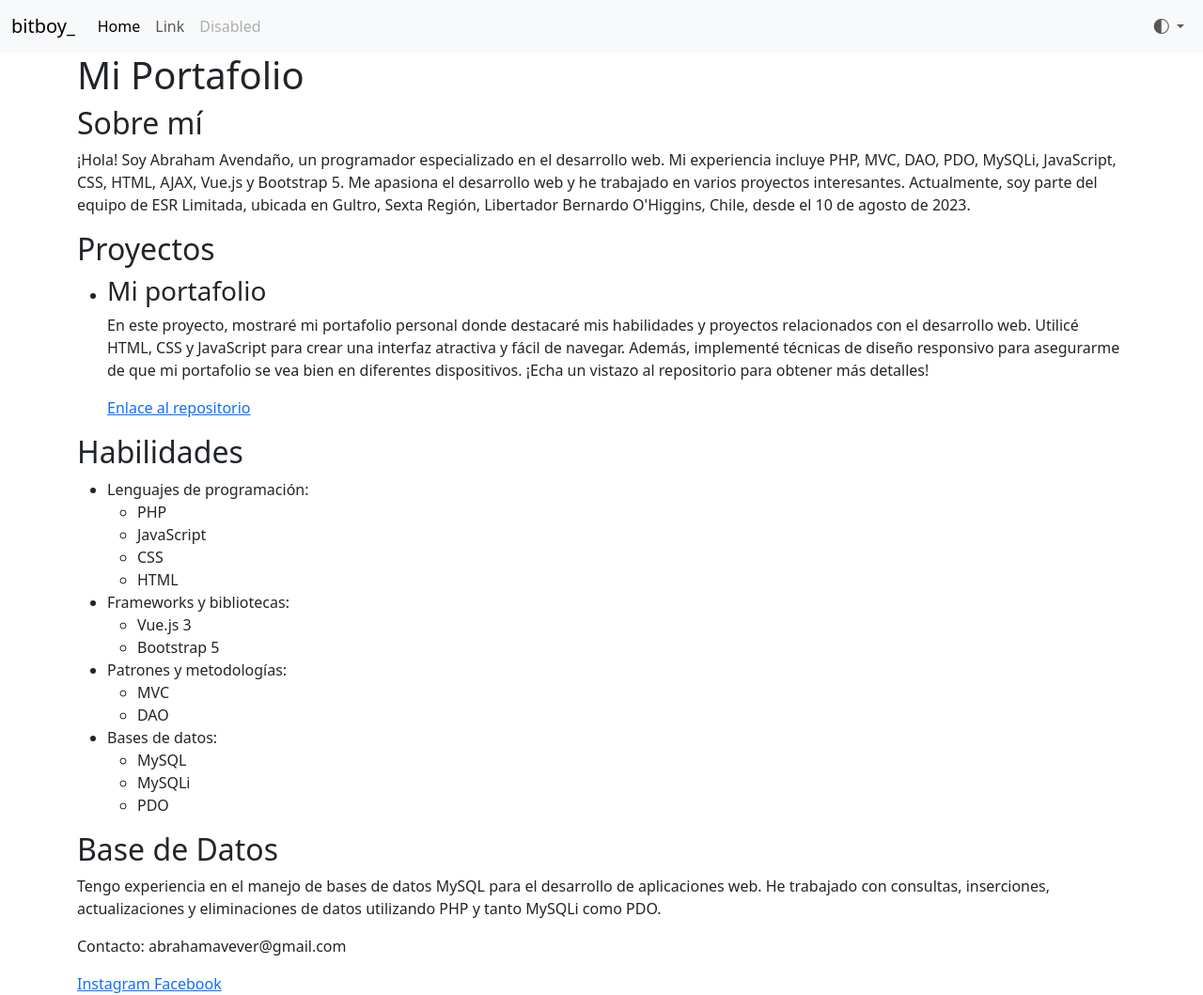
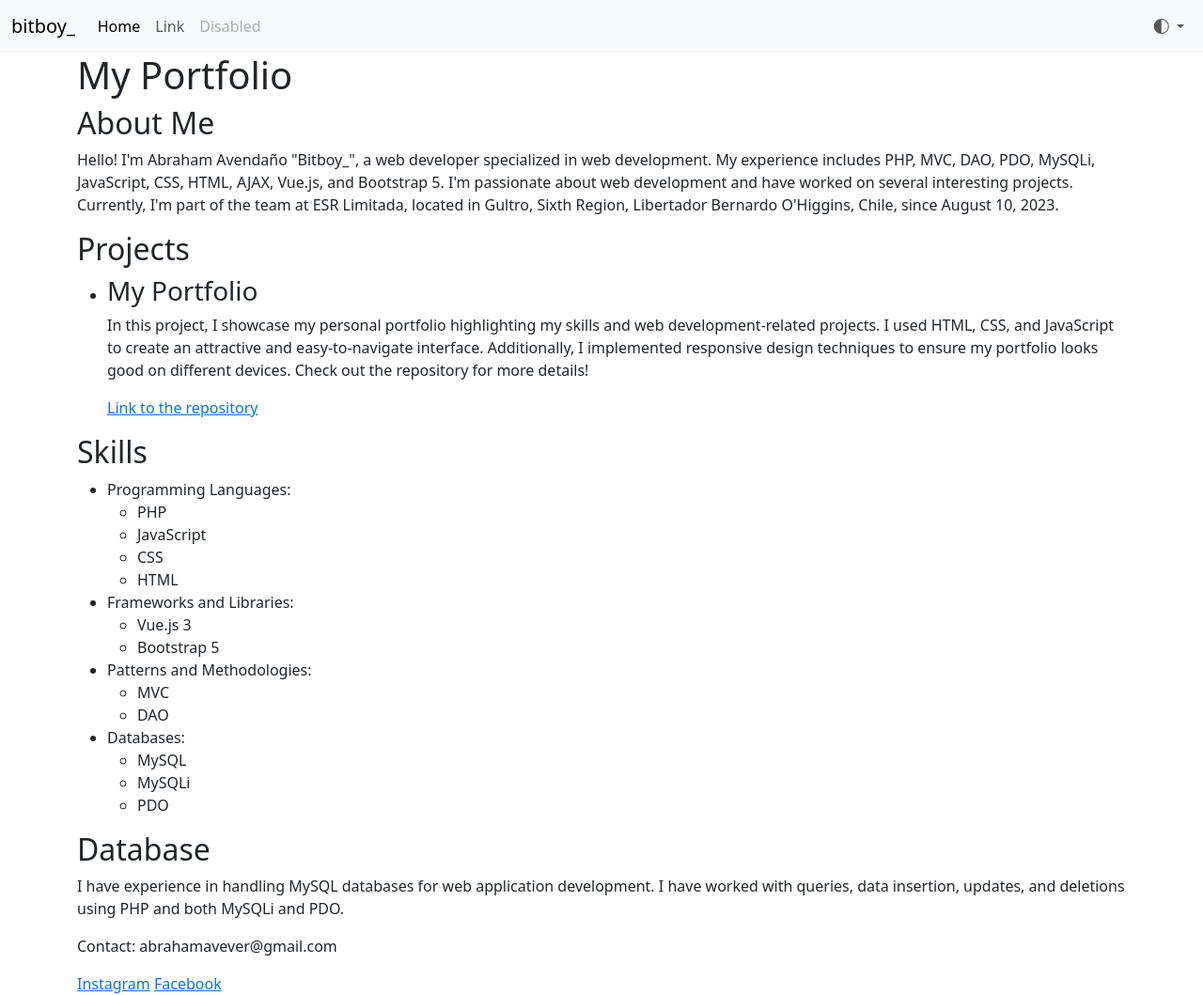
Before and after one commit to abrahamavever/social_media, a plain HTML site: page index.html in a window 1280 px wide. Shown: the whole page at 94% size. Drawn offline with nearby package versions, Linux system fonts and the light colour scheme.

Commit message:
Update to language english

```diff
--- a/index.html
+++ b/index.html
@@ -3,7 +3,7 @@
   <head>
     <meta charset="utf-8" />
     <meta name="viewport" content="width=device-width, initial-scale=1" />
-    <title>BitBoy_</title>
+    <title>bitboy_</title>
     <link
       id="theme-style"
       href="https://cdn.jsdelivr.net/npm/bootstrap@5.3.1/dist/css/bootstrap.min.css"
@@ -25,7 +25,6 @@
         dataLayer.push(arguments);
       }
       gtag("js", new Date());
-
       gtag("config", "G-2CRTFTN6L7");
     </script>
   </head>
@@ -52,7 +51,6 @@
             <li class="nav-item">
               <a class="nav-link" href="#">Link</a>
             </li>
-
             <li class="nav-item">
               <a class="nav-link disabled" aria-disabled="true">Disabled</a>
             </li>
@@ -93,59 +91,58 @@
     </nav>
     <div class="container">
       <header>
-        <h1>Mi Portafolio</h1>
+        <h1>My Portfolio</h1>
       </header>
       <section>
-        <h2>Sobre mí</h2>
+        <h2>About Me</h2>
         <p>
-          ¡Hola! Soy Abraham Avendaño, un programador especializado en el
-          desarrollo web. Mi experiencia incluye PHP, MVC, DAO, PDO, MySQLi,
-          JavaScript, CSS, HTML, AJAX, Vue.js y Bootstrap 5. Me apasiona el
-          desarrollo web y he trabajado en varios proyectos interesantes.
-          Actualmente, soy parte del equipo de ESR Limitada, ubicada en Gultro,
-          Sexta Región, Libertador Bernardo O'Higgins, Chile, desde el 10 de
-          agosto de 2023.
+          Hello! I'm Abraham Avendaño "Bitboy_", a web developer specialized in web
+          development. My experience includes PHP, MVC, DAO, PDO, MySQLi,
+          JavaScript, CSS, HTML, AJAX, Vue.js, and Bootstrap 5. I'm passionate
+          about web development and have worked on several interesting projects.
+          Currently, I'm part of the team at ESR Limitada, located in Gultro,
+          Sixth Region, Libertador Bernardo O'Higgins, Chile, since August 10,
+          2023.
         </p>
       </section>
       <section>
-        <h2>Proyectos</h2>
+        <h2>Projects</h2>
         <ul>
           <li>
-            <h3>Mi portafolio</h3>
+            <h3>My Portfolio</h3>
             <p>
-              En este proyecto, mostraré mi portafolio personal donde destacaré
-              mis habilidades y proyectos relacionados con el desarrollo web.
-              Utilicé HTML, CSS y JavaScript para crear una interfaz atractiva y
-              fácil de navegar. Además, implementé técnicas de diseño responsivo
-              para asegurarme de que mi portafolio se vea bien en diferentes
-              dispositivos. ¡Echa un vistazo al repositorio para obtener más
-              detalles!
+              In this project, I showcase my personal portfolio highlighting my
+              skills and web development-related projects. I used HTML, CSS, and
+              JavaScript to create an attractive and easy-to-navigate interface.
+              Additionally, I implemented responsive design techniques to ensure
+              my portfolio looks good on different devices. Check out the
+              repository for more details!
             </p>
-            <a href="http://bit.ly/3L2EwQA">Enlace al repositorio</a>
+            <a href="http://bit.ly/3L2EwQA">Link to the repository</a>
           </li>
         </ul>
       </section>
       <section>
-        <h2>Habilidades</h2>
+        <h2>Skills</h2>
         <ul>
-          <li>Lenguajes de programación:</li>
+          <li>Programming Languages:</li>
           <ul>
             <li>PHP</li>
             <li>JavaScript</li>
             <li>CSS</li>
             <li>HTML</li>
           </ul>
-          <li>Frameworks y bibliotecas:</li>
+          <li>Frameworks and Libraries:</li>
           <ul>
             <li>Vue.js 3</li>
             <li>Bootstrap 5</li>
           </ul>
-          <li>Patrones y metodologías:</li>
+          <li>Patterns and Methodologies:</li>
           <ul>
             <li>MVC</li>
             <li>DAO</li>
           </ul>
-          <li>Bases de datos:</li>
+          <li>Databases:</li>
           <ul>
             <li>MySQL</li>
             <li>MySQLi</li>
@@ -154,19 +151,18 @@
         </ul>
       </section>
       <section>
-        <h2>Base de Datos</h2>
+        <h2>Database</h2>
         <p>
-          Tengo experiencia en el manejo de bases de datos MySQL para el
-          desarrollo de aplicaciones web. He trabajado con consultas,
-          inserciones, actualizaciones y eliminaciones de datos utilizando PHP y
-          tanto MySQLi como PDO.
+          I have experience in handling MySQL databases for web application
+          development. I have worked with queries, data insertion, updates, and
+          deletions using PHP and both MySQLi and PDO.
         </p>
       </section>
       <footer>
-        <p>Contacto: abrahamavever@gmail.com</p>
+        <p>Contact: abrahamavever@gmail.com</p>
         <div class="redes-sociales">
-          <a href="http://bit.ly/3sxm0tn"> Instagram </a>
-          <a href="https://bit.ly/3ufXMo8"> Facebook </a>
+          <a href="http://bit.ly/3sxm0tn">Instagram</a>
+          <a href="https://bit.ly/3ufXMo8">Facebook</a>
         </div>
       </footer>
     </div>
```
